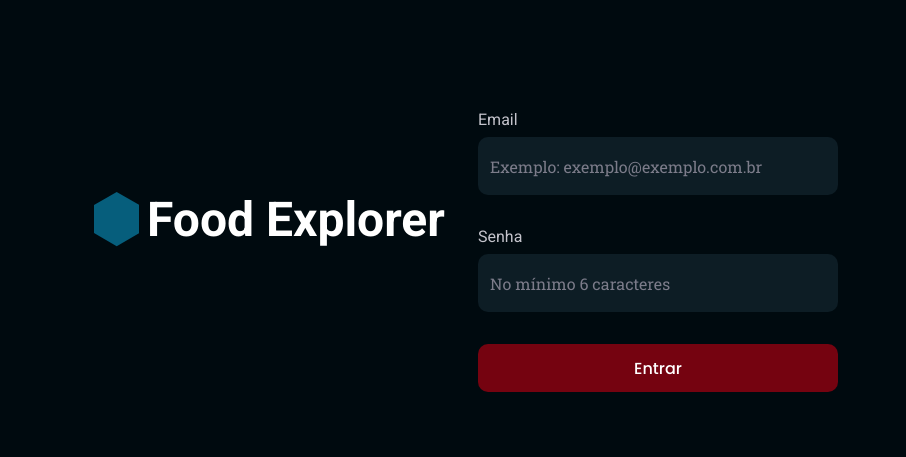
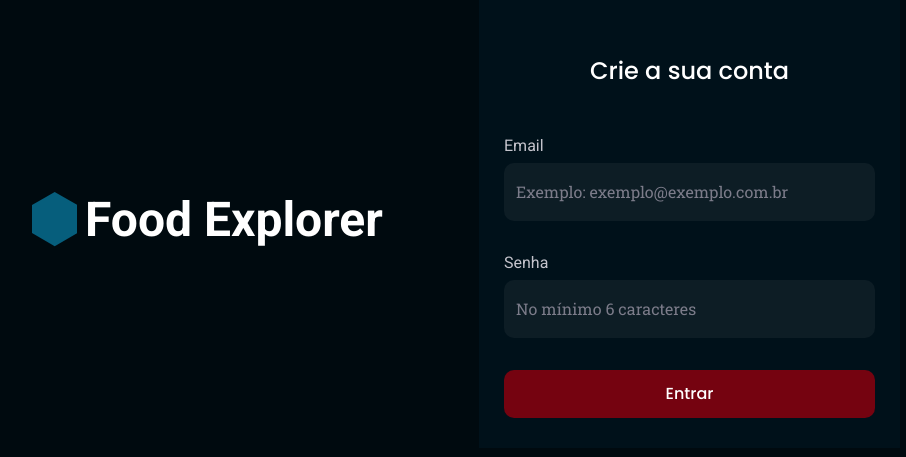
Before and after one commit to AdrielKlem/food-explorer-frontend, a React (Vite) app: page / in a window 1280 px wide. Shown: the part 181-638 px from the top of the page, without its empty margins (174-1080 px from the left). Built offline with nearby package versions, Linux system fonts and the light colour scheme.

Commit message:
update global styles and SignIn

```diff
--- a/src/pages/SignIn/index.jsx
+++ b/src/pages/SignIn/index.jsx
@@ -10,6 +10,7 @@ export function SignIn() {
       <Logo />
 
       <Form>
+        <h2>Crie a sua conta</h2>
         <Input
           name={"Email"}
           placeholder={"Exemplo: exemplo@exemplo.com.br"}
--- a/src/pages/SignIn/styles.js
+++ b/src/pages/SignIn/styles.js
@@ -16,10 +16,12 @@ export const Container = styled.div`
     @media (min-width: 700px) {
         display: grid;
         grid-template-columns: 1fr 1fr;
-        gap: 2.4rem;
-        padding: 0 0.8rem;
+        align-items: center;
+        gap: 2.6rem;
+
+        padding: 0 1.6rem;
         margin: 0 auto;
-        max-width: 76rem;
+        max-width: 90rem;
     }
 `
 
@@ -30,26 +32,22 @@ export const Form = styled.form`
     justify-content: center;
     gap: 3.2rem;
 
+
+    @media (max-width: 700px) {
     margin-top: 6.4rem;
 
-    > h1 {
-        font-size: 48px;
-        color: ${({ theme }) => theme.COLORS.PINK}
-    }
-
-    > h2 {
-        text-align: left;
-        font-size: 24px;
-        margin: 48px 0;
+        > h2 {
+            display: none;
+        }
     }
 
     > p {
-        font-size: 14px;
-        color: ${({ theme }) => theme.COLORS.GRAY_100};
+        font-size: 1.6rem;
+        color: ${({ theme }) => theme.COLORS.LIGHT_100};
     }
 
     > a {
-        margin-top: 48px;
+        margin-top: 4.8rem;
         color: ${({ theme }) => theme.COLORS.PINK};
 
         display: flex;
@@ -63,6 +61,18 @@ export const Form = styled.form`
     }
 
     @media (min-width: 700px) {
-        /* max-width: 48rem; */
+        background-color: ${({ theme }) => theme.COLORS.DARK_700};
+
+        padding: 3rem 2.5rem;
+        > h2 {
+            color: ${({ theme }) => theme.COLORS.LIGHT_100};
+
+            font-family: Poppins;
+            font-size: 32px;
+            font-style: normal;
+            font-weight: 500;
+            font-size: 24px;
+            margin: 3.2rem 0 1.6rem;
+        }
     }
 `
--- a/src/styles/global.js
+++ b/src/styles/global.js
@@ -12,7 +12,7 @@ export default createGlobalStyle`
     }
 
     body {
-        background-color: ${({ theme }) => theme.COLORS.DARK_400};
+        background-color: ${({ theme }) => theme.COLORS.DARK_600};
         color: ${({ theme }) => theme.COLORS.LIGHT_400};
 
         --webkit-font-smoothing: antialiased;
--- a/src/styles/theme.js
+++ b/src/styles/theme.js
@@ -3,9 +3,9 @@ export default {
     DARK_1000: "#192227",
     DARK_900: "#0D1D25",
     DARK_800: "#0D161B",
-    DARK_700: "#3E3B47",
-    DARK_600: "#00111A",
-    DARK_400: "#000A0F",
+    DARK_700: "#00111A",
+    DARK_600: "#000A0F",
+    DARK_400: "#3E3B47",
 
     LIGHT_100: "#FFFFFF",
     LIGHT_200: "#FFFAF1",
```
